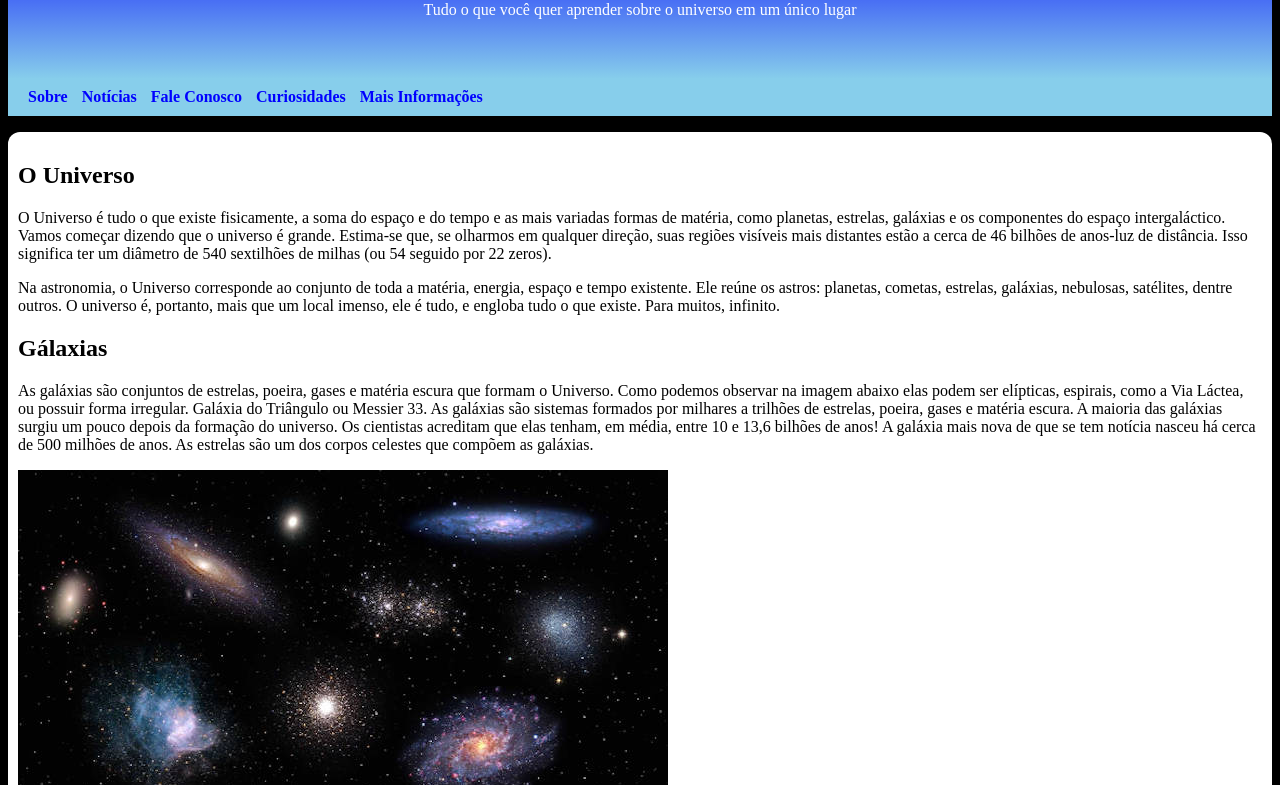
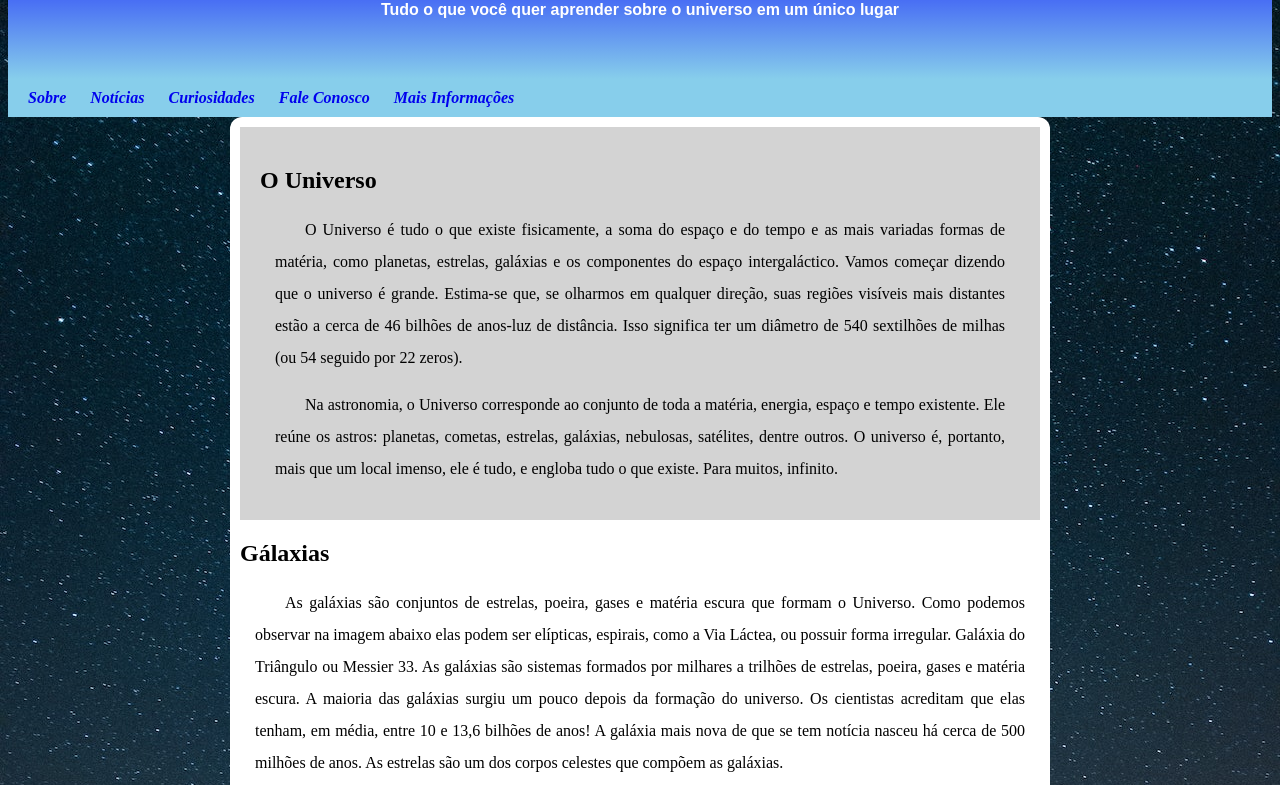
Before and after one commit to gwcamargo/meu-projeto-sozinho, a plain HTML site: page index.html in a window 1280 px wide. Shown: the part 99-884 px from the top of the page. Drawn offline with Linux system fonts and the light colour scheme.

Commit message:
adicionei imagem anã-branca

```diff
--- a/index.html
+++ b/index.html
@@ -8,17 +8,20 @@
     <link rel="stylesheet" href="style.css">
 </head>
 <body>
+    <!-- Cabeçálio do site -->
     <header>
         <h1>Tudo à respeito do universo</h1>
         <p>Tudo o que você quer aprender sobre o universo em um único lugar</p>
     </header>
-    <menu>
+    <nav>
         <a href="#">Sobre</a>
         <a href="#">Notícias</a>
+        <a href="#">Curiosidades</a>
         <a href="#">Fale Conosco</a>
-        <a href="#">Curiosidades</a>
         <a href="#">Mais Informações</a>
-    </menu>
+    </nav>
+
+    <!-- Conteúdo Principal -->
     <main>
         <article>
             <h1>O Universo</h1>
@@ -26,13 +29,23 @@
             <p>Na astronomia, o Universo corresponde ao conjunto de toda a matéria, energia, espaço e tempo existente. Ele reúne os astros: planetas, cometas, estrelas, galáxias, nebulosas, satélites, dentre outros. O universo é, portanto, mais que um local imenso, ele é tudo, e engloba tudo o que existe. Para muitos, infinito.</p>
         </article>
 
-        <h2>Gálaxias</h2>
-        <p>As galáxias são conjuntos de estrelas, poeira, gases e matéria escura que formam o Universo. Como podemos observar na imagem abaixo elas podem ser elípticas, espirais, como a Via Láctea, ou possuir forma irregular. Galáxia do Triângulo ou Messier 33. As galáxias são sistemas formados por milhares a trilhões de estrelas, poeira, gases e matéria escura. A maioria das galáxias surgiu um pouco depois da formação do universo. Os cientistas acreditam que elas tenham, em média, entre 10 e 13,6 bilhões de anos! A galáxia mais nova de que se tem notícia nasceu há cerca de 500 milhões de anos. As estrelas são um dos corpos celestes que compõem as galáxias.</p>
+            <h2>Gálaxias</h2>
+            <p>As galáxias são conjuntos de estrelas, poeira, gases e matéria escura que formam o Universo. Como podemos observar na imagem abaixo elas podem ser elípticas, espirais, como a Via Láctea, ou possuir forma irregular. Galáxia do Triângulo ou Messier 33. As galáxias são sistemas formados por milhares a trilhões de estrelas, poeira, gases e matéria escura. A maioria das galáxias surgiu um pouco depois da formação do universo. Os cientistas acreditam que elas tenham, em média, entre 10 e 13,6 bilhões de anos! A galáxia mais nova de que se tem notícia nasceu há cerca de 500 milhões de anos. As estrelas são um dos corpos celestes que compõem as galáxias.</p>
 
-        <img class="galaxias" src="imagens/galaxias650.jpg" alt="Gálaxias">
+            <img class="galaxias" src="imagens/galaxias650.jpg" alt="Gálaxias">
 
-        <h2>Estrelas</h2>
-        <p>As estrelas são grandes esferas formadas por plasma aquecido a milhares de graus. Seu formato deve-se à sua gravidade, que aponta em direção ao núcleo da estrela. As estrelas são grandes esferas de plasma que são alimentadas pela fusão nuclear. Estrelas são grandes esferas de plasma, mantidas por sua própria gravidade. Existem 6 tipos de estrelas: anãs brancas, anãs marrons, gigantes vermelhas, supergigantes azuis, estrelas de nêutrons e estrelas variáveis. O tempo de vida de uma estrela está diretamente relacionado à sua massa. "As de massa bem maiores que a do Sol, cerca de dez vezes maiores, por exemplo, vão durar dezenas de milhões de anos, enquanto o tempo de vida do astro solar é de 10 bilhões de anos.</p>
+            <h2>Estrelas</h2>
+            <p>As estrelas são grandes esferas formadas por plasma aquecido a milhares de graus. Seu formato deve-se à sua gravidade, que aponta em direção ao núcleo da estrela. As estrelas são grandes esferas de plasma que são alimentadas pela fusão nuclear. Estrelas são grandes esferas de plasma, mantidas por sua própria gravidade. Existem 6 tipos de estrelas: anãs brancas, anãs marrons, gigantes vermelhas, supergigantes azuis, estrelas de nêutrons e estrelas variáveis. O tempo de vida de uma estrela está diretamente relacionado à sua massa. "As de massa bem maiores que a do Sol, cerca de dez vezes maiores, por exemplo, vão durar dezenas de milhões de anos, enquanto o tempo de vida do astro solar é de 10 bilhões de anos.</p>
+
+            <!-- Explicando os tipos de estrelas -->
+            <aside>
+                <h3>Anã Branca</h3>
+                <img src="imagens/estrela-anã-branca.webp" alt="ana brancas">
+                <p><strong>Anã Branca: </strong>uma estrela anã branca é o produto final da evolução da vida de uma estrela. As dimensões de um tal objeto, tal como o seu nome deixa antever, são reduzidas, aproximando-se do tamanho da Terra. No entanto a sua massa poderá ser maior ainda que a do nosso Sol.</p>
+
+                <h3>Ana Marrom</h3>
+
+            </aside>
     </main>
     <footer>
         <p>Site criado por Guilherme William de Camargo para seus estudos!</p>
--- a/style.css
+++ b/style.css
@@ -3,7 +3,7 @@
 @import url('https://fonts.googleapis.com/css2?family=Bebas+Neue&display=swap');
 
 body {
-    background-color: black;
+    background: url("imagens/pexels-grafixartphoto-samir-belhamra-4254548.jpg") fixed;
 }
 
 header {
@@ -21,26 +21,27 @@ header > h1 {
 header > p {
     text-align: center;
     color: white;
+    font-weight: bold;
+    font-family: Arial, Helvetica, sans-serif;
 }
 
-menu {
+nav {
     background-color: skyblue;
+    color: blue;
     padding: 10px;
-    margin-top: -1px;
+    font-weight: bold;
+    font-style: italic;
 }
 
-menu > a {
-    color: blue;
+nav > a {
     text-decoration: none;
-    text-align: justify;
-    font-weight: bold;
-    padding-left: 10px;
+    padding: 10px;
+    transition-duration: 1s;
 }
 
-a:hover {
+nav > a:hover {
     background-color: darkblue;
     color: white;
-    padding: 10px;
 }
 
 main {
@@ -48,6 +49,15 @@ main {
     margin: auto;
     padding: 10px;
     border-radius: 12px;
+    width: 800px;
+}
+
+main > p {
+    margin: 15px;
+    text-align: justify;
+    text-indent: 30px;
+    font-size: 1em;
+    line-height: 2em;
 }
 
 footer {
@@ -57,3 +67,24 @@ footer {
     padding: 3px;
     border-radius: 10px;
 }
+
+article {
+    background-color: lightgray;
+    padding: 20px;
+}
+
+article > p {
+    margin: 15px;
+    text-align: justify;
+    text-indent: 30px;
+    font-size: 1em;
+    line-height: 2em;
+}
+
+aside > p {
+    margin: 15px;
+    text-align: justify;
+    text-indent: 30px;
+    font-size: 1em;
+    line-height: 2em;
+}
```
Also changed, not shown: imagens/estrela-ana-branca.jpeg (added), imagens/estrela-anã-branca.webp, imagens/pexels-grafixartphoto-samir-belhamra-4254548.jpg (added).
